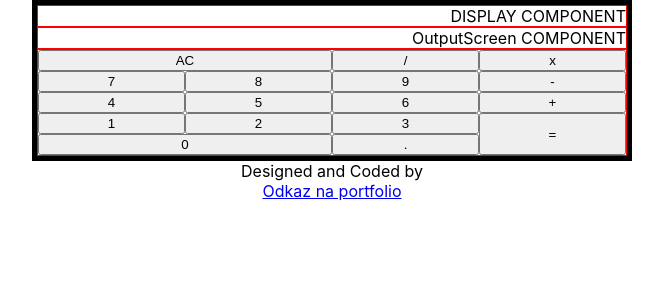
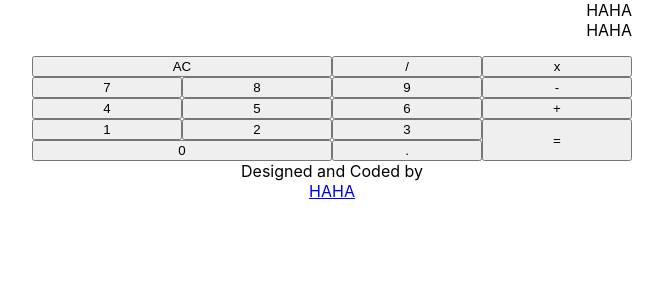
Before and after one commit to korinekj/javascript-calculator, a React (Create React App) app: page / in a window 1280 px wide. Shown: the top 300 px of the page, without its empty margins (308-971 px from the left). Built offline with nearby package versions, Linux system fonts and the light colour scheme.

Commit message:
kompozice a kód v CalculatorContainer.js ktery zajisti ze komponenty vyrenderovane pres this.props.children mohou dostat props

```diff
--- a/src/App.css
+++ b/src/App.css
@@ -1,4 +1,8 @@
-.root-div {
+#root {
+  height: 100vh;
+}
+
+.calculator {
   margin: 0 auto;
   width: 600px;
 }
@@ -7,27 +11,18 @@
   text-align: center;
 }
 
-.App {
-  border: 5px solid black;
-}
-
-.display,
-.output-screen,
-.buttons {
-  border: 1px solid red;
-}
-
-.display,
-.output-screen {
+#formula-screen,
+#display {
   text-align: right;
 }
 
+/** GRID **/
 .buttons {
   display: grid;
   grid-template-columns: 1fr 1fr 1fr 1fr;
 }
 
-#AC {
+#clear {
   grid-column-start: 1;
   grid-column-end: 3;
 }
--- a/src/App.js
+++ b/src/App.js
@@ -3,47 +3,22 @@ import React from "react";
 
 import Display from "./Display.js";
 import Buttons from "./Buttons.js";
-import OutputScreen from "./OutputScreen";
+import FormulaScreen from "./FormulaScreen";
+import Author from "./Author";
+import CalculatorContainer from "./CalculatorContainer";
 class App extends React.Component {
-  constructor(props) {
-    super(props);
-  }
+  state = {
+    kozy: "jak vozy",
+  };
 
   render() {
     return (
-      <div className="root-div">
-        <div className="App">
-          <CalculatorContainer />
-        </div>
-        <div className="author">
-          <Author />
-        </div>
-      </div>
-    );
-  }
-}
-
-class CalculatorContainer extends React.Component {
-  render() {
-    return (
-      <div className="calculator">
+      <CalculatorContainer>
+        <FormulaScreen />
         <Display />
-        <OutputScreen />
         <Buttons />
-      </div>
-    );
-  }
-}
-
-class Author extends React.Component {
-  render() {
-    const text = "Designed and Coded by";
-    return (
-      <div className="author">
-        {text}
-        <br />
-        <a href="#">Odkaz na portfolio</a>
-      </div>
+        <Author />
+      </CalculatorContainer>
     );
   }
 }
--- /dev/null
+++ b/src/Author.js
@@ -0,0 +1,16 @@
+import React from "react";
+
+class Author extends React.Component {
+  render() {
+    const text = "Designed and Coded by";
+    return (
+      <div className="author">
+        {text}
+        <br />
+        <a href="#">{this.props.text}</a>
+      </div>
+    );
+  }
+}
+
+export default Author;
--- a/src/Buttons.js
+++ b/src/Buttons.js
@@ -4,23 +4,23 @@ class Buttons extends React.Component {
   render() {
     return (
       <div className="buttons">
-        <button id="AC">AC</button>
-        <button id="">/</button>
-        <button id="">x</button>
-        <button id="">7</button>
-        <button id="">8</button>
-        <button id="">9</button>
-        <button id="">-</button>
-        <button id="">4</button>
-        <button id="">5</button>
-        <button id="">6</button>
-        <button id="">+</button>
-        <button id="">1</button>
-        <button id="">2</button>
-        <button id="">3</button>
+        <button id="clear">AC</button>
+        <button id="divide">/</button>
+        <button id="multiply">x</button>
+        <button id="seven">7</button>
+        <button id="eight">8</button>
+        <button id="nine">9</button>
+        <button id="subtract">-</button>
+        <button id="four">4</button>
+        <button id="five">5</button>
+        <button id="six">6</button>
+        <button id="add">+</button>
+        <button id="one">1</button>
+        <button id="two">2</button>
+        <button id="three">3</button>
         <button id="equals">=</button>
         <button id="zero">0</button>
-        <button id="">.</button>
+        <button id="decimal">.</button>
       </div>
     );
   }
--- /dev/null
+++ b/src/CalculatorContainer.js
@@ -0,0 +1,37 @@
+import React from "react";
+
+class CalculatorContainer extends React.Component {
+  constructor(props) {
+    super(props);
+    this.state = {
+      test: "HAHA",
+    };
+  }
+
+  componentDidMount() {
+    const buttons = document
+      .querySelectorAll(".buttons")[0]
+      .childNodes.forEach((button) => {
+        button.addEventListener("click", () => {
+          alert(button.id);
+        });
+      });
+  }
+
+  render() {
+    /**
+     * *KÓD NÍŽE NÁM ZAJISTÍ, ŽE VŠECHNY CHILDREN MAJÍ PŘÍSTUP K PROPS
+     */
+    const updateChildrenWithProps = React.Children.map(
+      this.props.children,
+      (child) => {
+        return React.cloneElement(child, {
+          text: this.state.test,
+        });
+      }
+    );
+    return <div className="calculator">{updateChildrenWithProps}</div>;
+  }
+}
+
+export default CalculatorContainer;
--- a/src/Display.js
+++ b/src/Display.js
@@ -2,7 +2,12 @@ import React from "react";
 
 class Display extends React.Component {
   render() {
-    return <div className="display">DISPLAY COMPONENT</div>;
+    return (
+      <div id="display">
+        {this.props.text}
+        <p>{this.props.vozy}</p>
+      </div>
+    );
   }
 }
 
--- /dev/null
+++ b/src/FormulaScreen.js
@@ -0,0 +1,9 @@
+import React from "react";
+
+class FormulaScreen extends React.Component {
+  render() {
+    return <div id="formula-screen">{this.props.text}</div>;
+  }
+}
+
+export default FormulaScreen;
--- a/src/OutputScreen.js
+++ /dev/null
@@ -1,9 +0,0 @@
-import React from "react";
-
-class OutputScreen extends React.Component {
-  render() {
-    return <div className="output-screen">OutputScreen COMPONENT</div>;
-  }
-}
-
-export default OutputScreen;
--- a/src/index.js
+++ b/src/index.js
@@ -1,15 +1,11 @@
-import React from 'react';
-import ReactDOM from 'react-dom/client';
-import './index.css';
-import App from './App';
-import reportWebVitals from './reportWebVitals';
+import React from "react";
+import ReactDOM from "react-dom/client";
+import "./index.css";
+import App from "./App";
+import reportWebVitals from "./reportWebVitals";
 
-const root = ReactDOM.createRoot(document.getElementById('root'));
-root.render(
-  <React.StrictMode>
-    <App />
-  </React.StrictMode>
-);
+const root = ReactDOM.createRoot(document.getElementById("root"));
+root.render(<App />);
 
 // If you want to start measuring performance in your app, pass a function
 // to log results (for example: reportWebVitals(console.log))
```
